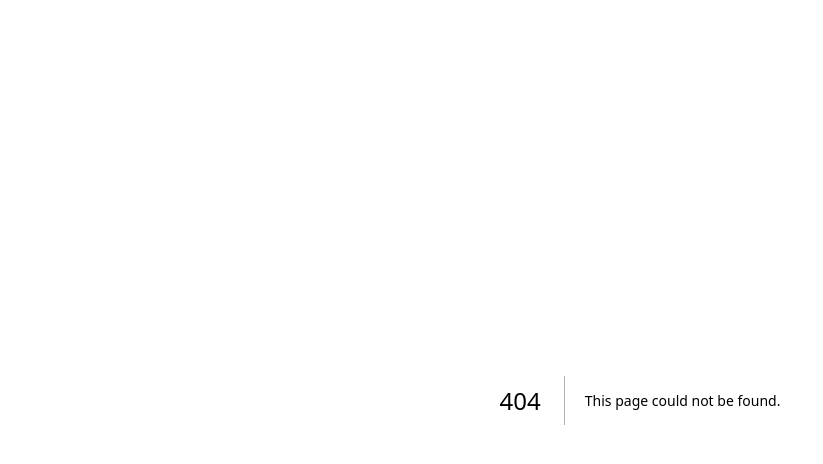
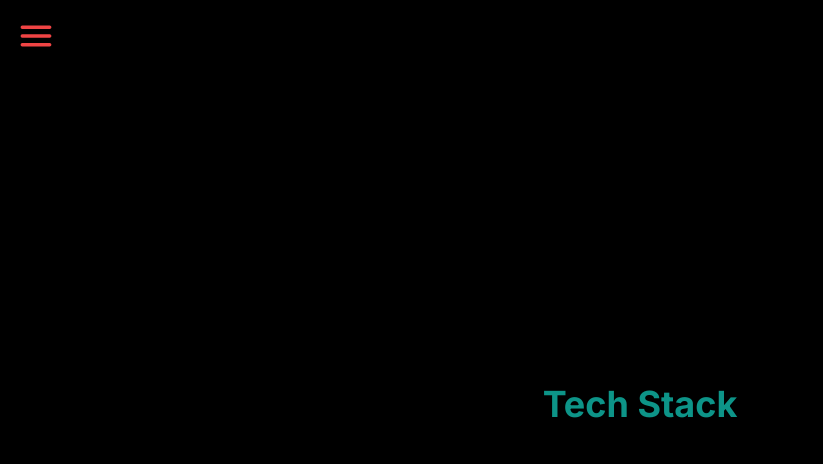
Before and after one commit to spencerattick/portfolio2024, a Next.js app: page /techStack in a window 1280 px wide. Before the commit this address had no page. Shown: the top 464 px of the page, without its empty margins (0-823 px from the left). Built offline with nearby package versions, Linux system fonts and the light colour scheme.

Commit message:
add TechStack component

```diff
--- a/components/Navbar.jsx
+++ b/components/Navbar.jsx
@@ -36,6 +36,9 @@ const Navbar = () => {
                         <li className="p-2 hover:bg-gray-700">
                             <Link href='/projects' className="hover:bg-gray-700" onClick={handleLinkClick}>Projects</Link>
                         </li>
+                        <li className="p-2 hover:bg-gray-700">
+                            <Link href='/techStack' className="hover:bg-gray-700" onClick={handleLinkClick}>Tech Stack</Link>
+                        </li>
                     </ul>
 
 
--- /dev/null
+++ b/pages/techStack/index.jsx
@@ -0,0 +1,11 @@
+import RootLayout from "../../app/layout";
+
+export default function TechStack() {
+  return (
+    <RootLayout>
+      <div className="flex flex-col justify-center items-center h-screen bg-black">
+            <h1 className="text-teal-600 font-bold text-4xl my-10 mt-12">Tech Stack</h1>
+      </div>
+    </RootLayout>
+  );
+}
--- /dev/null
+++ b/pages/techStack/layout.js
@@ -0,0 +1,12 @@
+// export const metadata = {
+//   title: 'Next.js',
+//   description: 'Generated by Next.js',
+// }
+
+export default function RootLayout({ children }) {
+    return (
+      <html lang="en">
+        <body>{children}</body>
+      </html>
+    )
+  }
```
